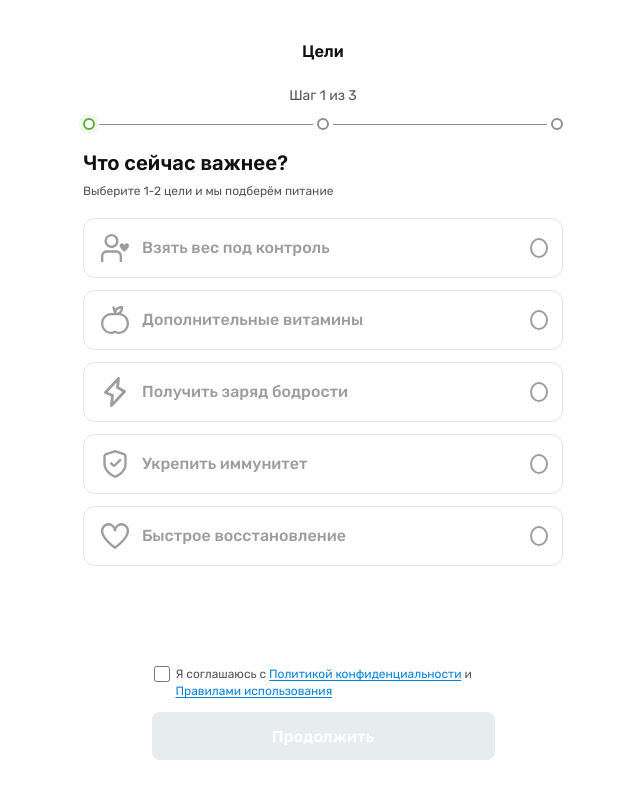
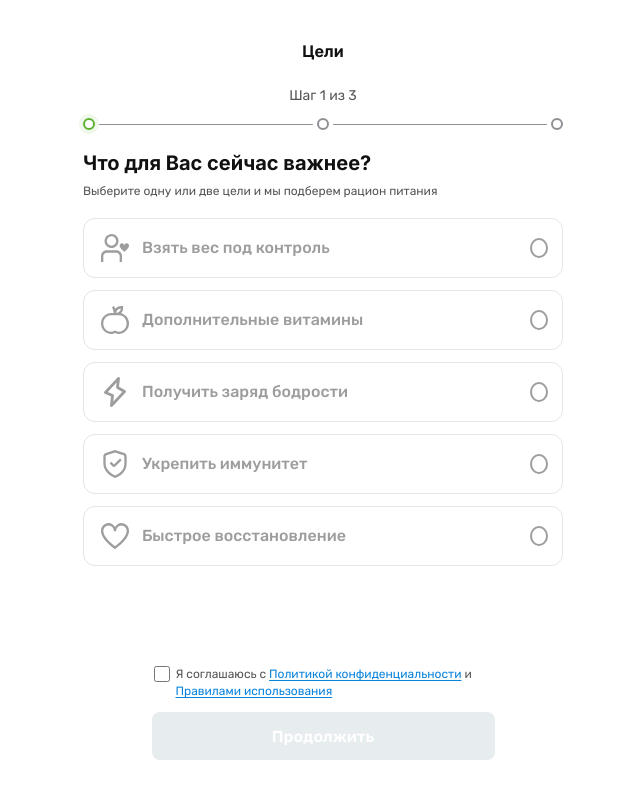
Before and after one commit to NikitaBest/X5, a React (Vite) app: page / in a window 1280 px wide. Shown: the whole page, without its empty margins (317-957 px from the left). Built offline with nearby package versions, Linux system fonts and the light colour scheme; no server answers.

Commit message:
замена текста на странице цели

```diff
--- a/src/pages/Welcome.jsx
+++ b/src/pages/Welcome.jsx
@@ -105,9 +105,9 @@ function Welcome() {
       <ProgressBar currentStep={1} totalSteps={3} />
 
       <div className="welcome-content">
-        <h1 className="welcome-heading">Что сейчас важнее?</h1>
+        <h1 className="welcome-heading">Что для Вас сейчас важнее?</h1>
         <p className="welcome-subtitle">
-          Выберите 1-2 цели и мы подберём питание
+        Выберите одну или две цели и мы подберем рацион питания
         </p>
 
         <div className="welcome-goals">
```
